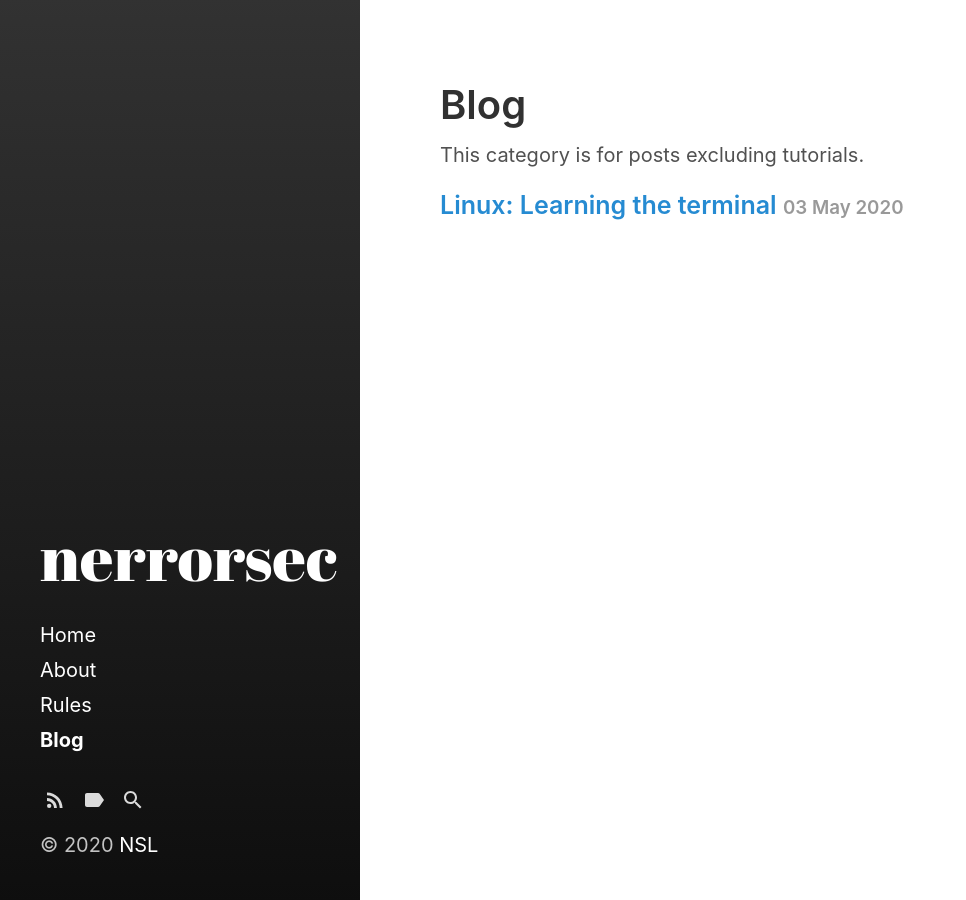
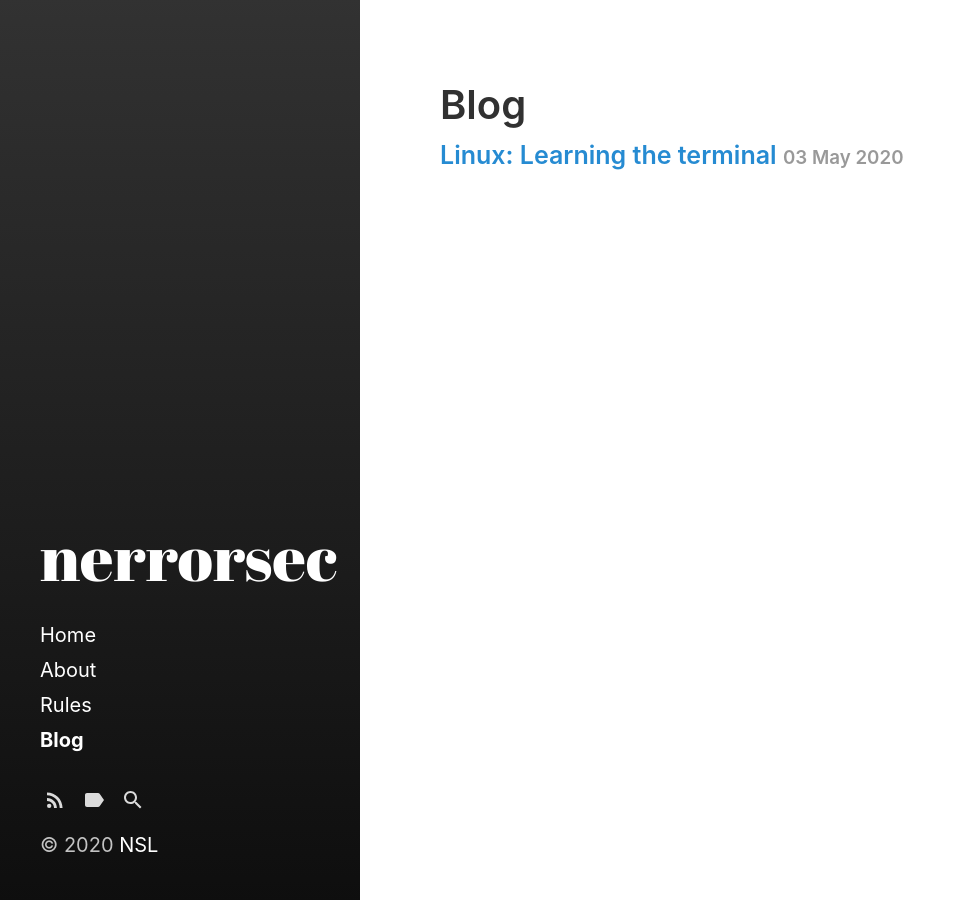
Before and after one commit to nusiloot/nerrorsec.github.io, a Jekyll site: the page built from category/blog.md, in a window 1280 px wide. Shown: the whole page, without its empty margins (0-966 px from the left). Built offline with Jekyll 4.4.1, drawn with Linux system fonts in a browser that asks for light colours.

Commit message:
Update blog.md

```diff
--- a/category/blog.md
+++ b/category/blog.md
@@ -2,5 +2,3 @@
 layout: category
 title: Blog
 ---
-
-This category is for posts excluding tutorials.
```
